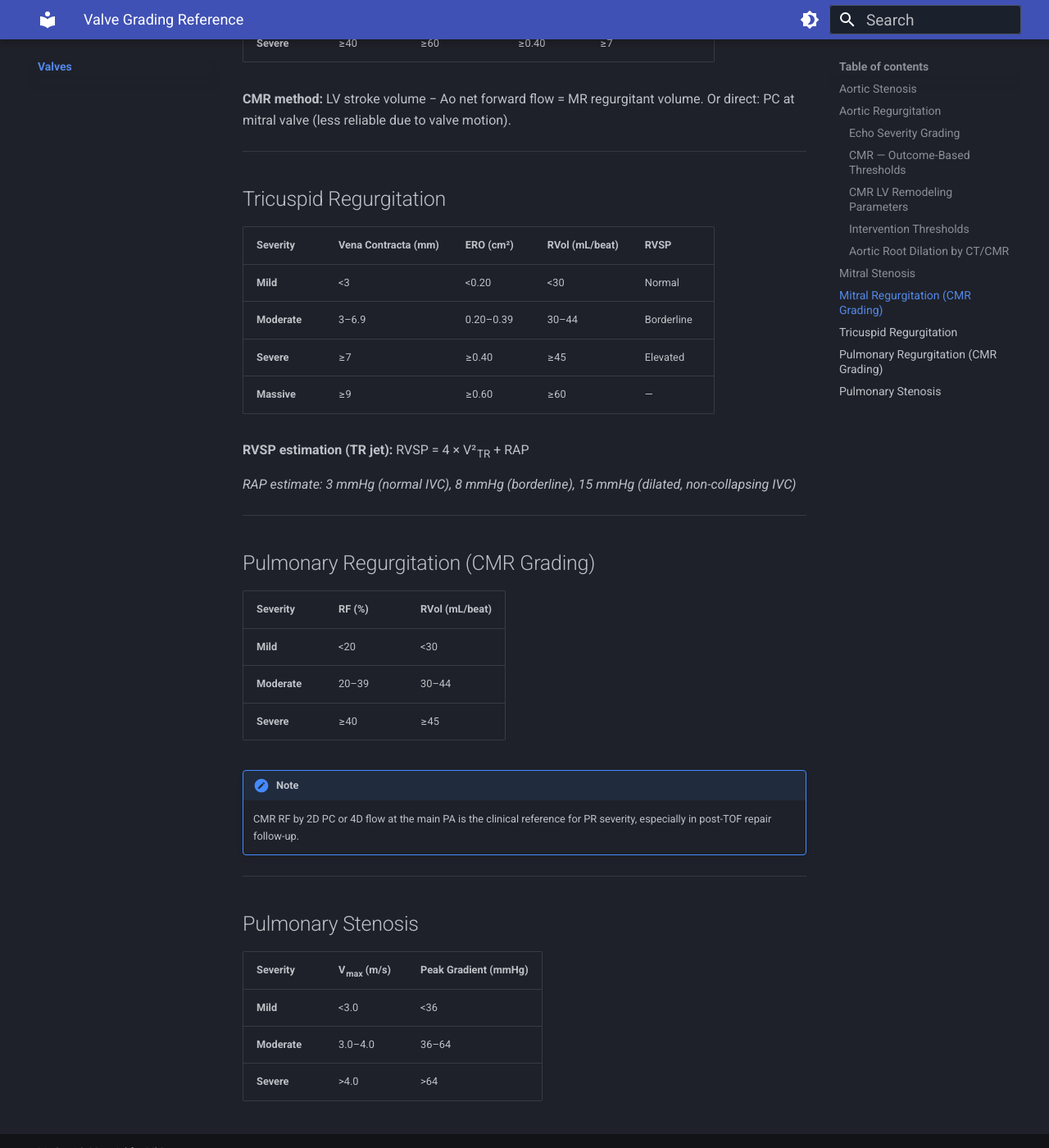
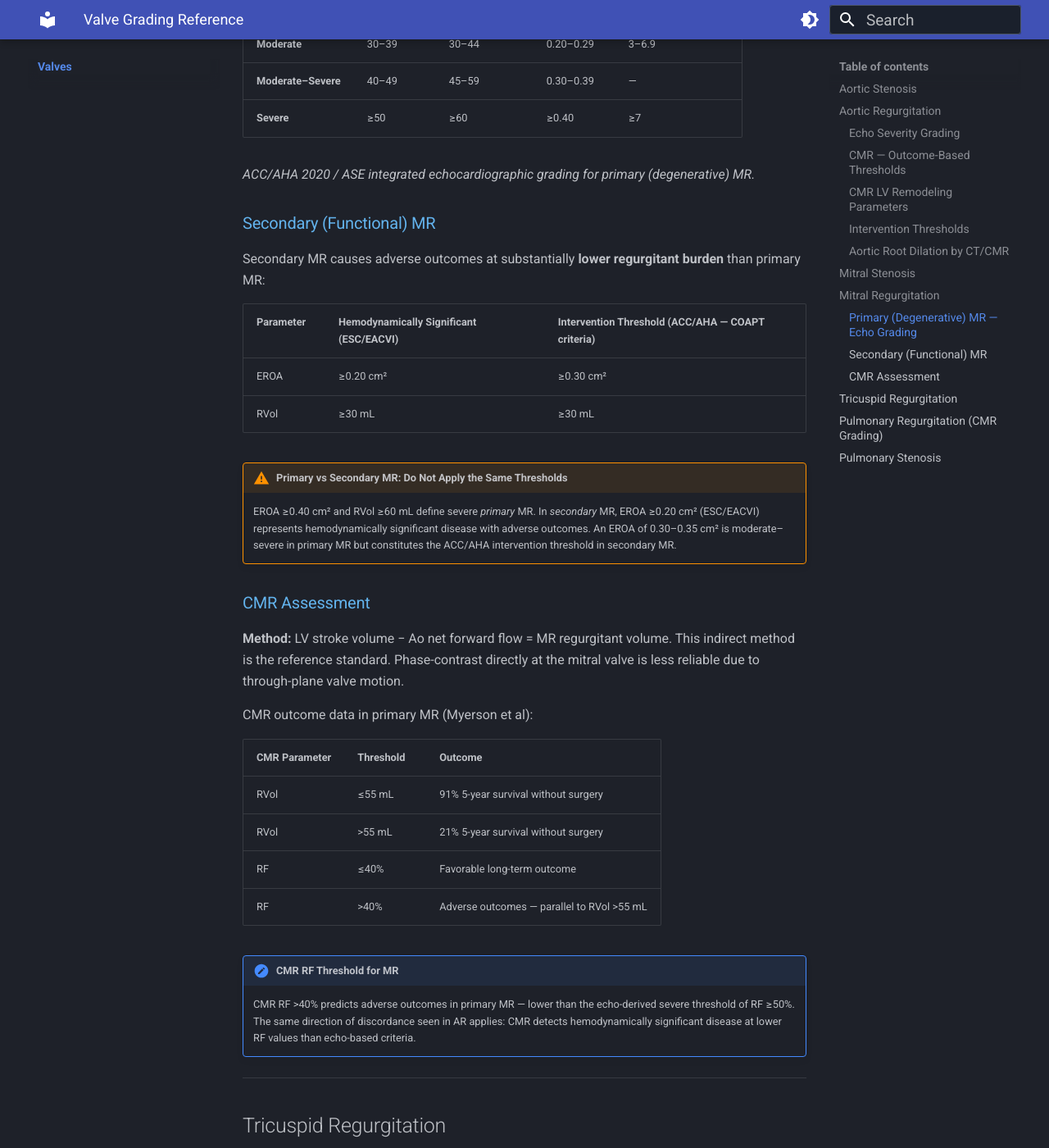
Before and after one commit to dfergs93/cardiac-imaging-resources, an MkDocs documentation site: the page built from docs/valves/index.md, in a window 1280 px wide and 1400 px high, scrolled down 4345 px. Shown: the whole window at 82% size. Built offline with MkDocs 1.6.1 and Material for MkDocs 9.7.7, drawn with Linux system fonts in a browser that asks for light colours; some of the changed text lies outside the part shown.

Commit message:
feat: update MR and TR grading with current guideline thresholds
MR: correct to 4-tier primary MR schema (ACC/AHA 2020/ASE) with proper RF/RVol
breakpoints; add secondary MR lower severity thresholds (ESC/EACVI EROA ≥0.20 cm²
vs ACC/AHA COAPT threshold ≥0.30 cm²) with primary-vs-secondary warning; add
CMR outcome-based thresholds (RF >40%, RVol >55 mL predict adverse outcomes).

TR: expand to 5-tier system (Hahn/Go 2018, endorsed ESC/EACTS 2025 and 2025 ACC
Expert Consensus) — correct massive threshold (VC 14-20 mm) and add torrential
grade (VC ≥21 mm); add 3DE vena contracta area (VCA) column from Adamo et al
EHJ 2025 secondary TR outcomes study.

Co-Authored-By: Claude Sonnet 4.6 <noreply@anthropic.com>

```diff
--- a/docs/valves/index.md
+++ b/docs/valves/index.md
@@ -133,20 +133,50 @@ Formal CMR-specific severity grades have not been established in guidelines; ASE
 
 ---
 
-## Mitral Regurgitation (CMR Grading)
+## Mitral Regurgitation
+
+### Primary (Degenerative) MR — Echo Grading
 
 <div class="grading-table-wrap" markdown="1">
 
-| Severity | RF (%) | RVol (mL/beat) | ERO (cm²) | Vena Contracta (mm) |
-|----------|--------|-----------------|-----------|----------------------|
-| **Mild** | <20 | <30 | <0.20 | <3 |
-| **Moderate** | 20–39 | 30–59 | 0.20–0.39 | 3–6.9 |
-| **Severe** | ≥40 | ≥60 | ≥0.40 | ≥7 |
+| Severity | RF (%) | RVol (mL/beat) | EROA (cm²) | Vena Contracta (mm) |
+|----------|--------|----------------|------------|---------------------|
+| **Mild** | <30 | <30 | <0.20 | <3 |
+| **Moderate** | 30–39 | 30–44 | 0.20–0.29 | 3–6.9 |
+| **Moderate–Severe** | 40–49 | 45–59 | 0.30–0.39 | — |
+| **Severe** | ≥50 | ≥60 | ≥0.40 | ≥7 |
 
 </div>
 
-**CMR method:** LV stroke volume − Ao net forward flow = MR regurgitant volume.
-Or direct: PC at mitral valve (less reliable due to valve motion).
+*ACC/AHA 2020 / ASE integrated echocardiographic grading for primary (degenerative) MR.*
+
+### Secondary (Functional) MR
+
+Secondary MR causes adverse outcomes at substantially **lower regurgitant burden** than primary MR:
+
+| Parameter | Hemodynamically Significant (ESC/EACVI) | Intervention Threshold (ACC/AHA — COAPT criteria) |
+|-----------|----------------------------------------|--------------------------------------------------|
+| EROA | ≥0.20 cm² | ≥0.30 cm² |
+| RVol | ≥30 mL | ≥30 mL |
+
+!!! warning "Primary vs Secondary MR: Do Not Apply the Same Thresholds"
+    EROA ≥0.40 cm² and RVol ≥60 mL define severe *primary* MR. In *secondary* MR, EROA ≥0.20 cm² (ESC/EACVI) represents hemodynamically significant disease with adverse outcomes. An EROA of 0.30–0.35 cm² is moderate–severe in primary MR but constitutes the ACC/AHA intervention threshold in secondary MR.
+
+### CMR Assessment
+
+**Method:** LV stroke volume − Ao net forward flow = MR regurgitant volume. This indirect method is the reference standard. Phase-contrast directly at the mitral valve is less reliable due to through-plane valve motion.
+
+CMR outcome data in primary MR (Myerson et al):
+
+| CMR Parameter | Threshold | Outcome |
+|---------------|-----------|---------|
+| RVol | ≤55 mL | 91% 5-year survival without surgery |
+| RVol | >55 mL | 21% 5-year survival without surgery |
+| RF | ≤40% | Favorable long-term outcome |
+| RF | >40% | Adverse outcomes — parallel to RVol >55 mL |
+
+!!! note "CMR RF Threshold for MR"
+    CMR RF >40% predicts adverse outcomes in primary MR — lower than the echo-derived severe threshold of RF ≥50%. The same direction of discordance seen in AR applies: CMR detects hemodynamically significant disease at lower RF values than echo-based criteria.
 
 ---
 
@@ -154,14 +184,20 @@ Or direct: PC at mitral valve (less reliable due to valve motion).
 
 <div class="grading-table-wrap" markdown="1">
 
-| Severity | Vena Contracta (mm) | ERO (cm²) | RVol (mL/beat) | RVSP |
-|----------|---------------------|-----------|-----------------|------|
-| **Mild** | <3 | <0.20 | <30 | Normal |
-| **Moderate** | 3–6.9 | 0.20–0.39 | 30–44 | Borderline |
-| **Severe** | ≥7 | ≥0.40 | ≥45 | Elevated |
-| **Massive** | ≥9 | ≥0.60 | ≥60 | — |
+| Severity | VC width (mm) | EROA (cm²) | RVol (mL/beat) | VCA — 3DE (cm²) |
+|----------|---------------|------------|-----------------|-----------------|
+| **Mild** | <3 | <0.20 | <30 | <0.20 |
+| **Moderate** | 3–6.9 | 0.20–0.39 | 30–44 | 0.20–0.40 |
+| **Severe** | 7–13.9 | 0.40–0.59 | 45–59 | 0.40–0.88 |
+| **Massive** | 14–20 | 0.60–0.79 | 60–74 | 0.88–1.26 |
+| **Torrential** | ≥21 | ≥0.80 | ≥75 | >1.26 |
 
 </div>
+
+*2D VC width and EROA from Hahn et al / Go et al 2018 — endorsed by ESC/EACTS 2025 and 2025 ACC Expert Consensus Decision Pathway on TR. VCA (3DE vena contracta area) thresholds from Adamo et al EHJ 2025 secondary TR outcomes study.*
+
+!!! note "5-Tier TR Grading: Clinical Context"
+    Massive and torrential grades were developed because most patients enrolled in transcatheter tricuspid valve intervention (TTVI) trials had TR severity **above** traditional severe thresholds. These grades carry independent prognostic weight: massive TR (VC >9.2 mm by outcomes analysis) is associated with greater RV adverse remodeling and increased mortality vs lower-grade severe TR. The 2025 ACC Expert Consensus recommends referral to advanced heart disease specialists for moderate or greater TR with progressive heart failure symptoms.
 
 **RVSP estimation (TR jet):** RVSP = 4 × V²<sub>TR</sub> + RAP
 
```
